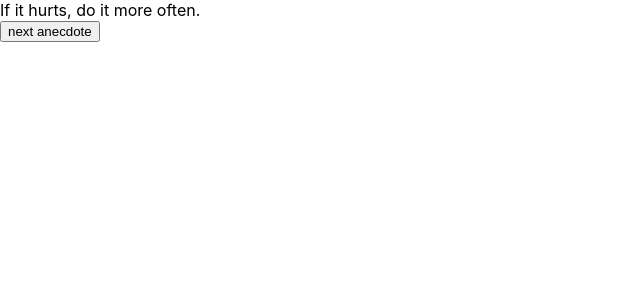
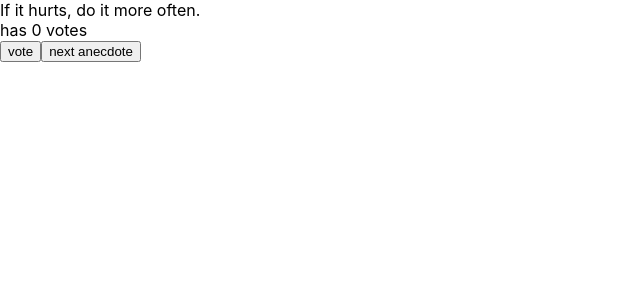
Before and after one commit to Scott-Zeta/FullStackOpen_MOOC, a React (Create React App) app in the folder Part1/anecdotes/: page / in a window 1280 px wide. Shown: the top 300 px of the page, without its empty margins (0-640 px from the left). Built offline with nearby package versions, Linux system fonts and the light colour scheme.

Commit message:
finished 1.13

```diff
--- a/Part1/anecdotes/src/App.js
+++ b/Part1/anecdotes/src/App.js
@@ -18,17 +18,33 @@ const App = () => {
     'Debugging is twice as hard as writing the code in the first place. Therefore, if you write the code as cleverly as possible, you are, by definition, not smart enough to debug it.',
     'Programming without an extremely heavy use of console.log is same as if a doctor would refuse to use x-rays or blood tests when diagnosing patients.'
   ]
+  //let point = new Array(anecdotes.length).fill(0);
 
+  const array = new Array(anecdotes.length).fill(0)
+  const [point,setPoint] = useState(array);
   const [selected, setSelected] = useState(0)
+
+
   const selectRandom = () =>{
     let random = Math.floor(Math.random() * anecdotes.length);
-    console.log(random);
     setSelected(random);
+    console.log(selected);
+  }
+
+  const vote = () =>{
+    const newPoint ={
+      ...point,
+      [selected]: point[selected] + 1
+    }
+    setPoint(newPoint);
+    console.log(newPoint);
   }
 
   return (
     <div>
-      {anecdotes[selected]} <br></br>
+      {anecdotes[selected]}<br></br>
+      <>has {point[selected]} votes</><br></br>
+      <Button text = "vote" onClick={vote} />
       <Button text = "next anecdote" onClick={selectRandom}/>
     </div>
   )
```
